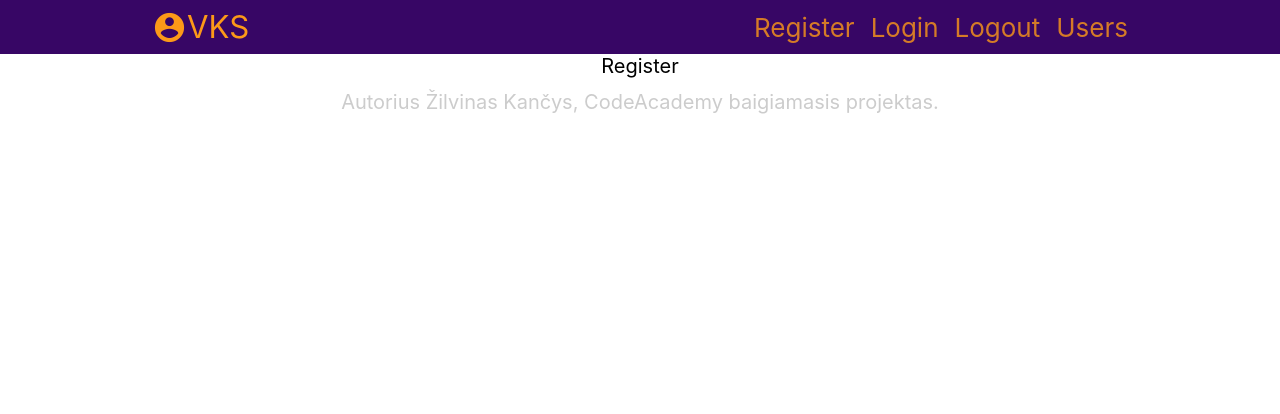
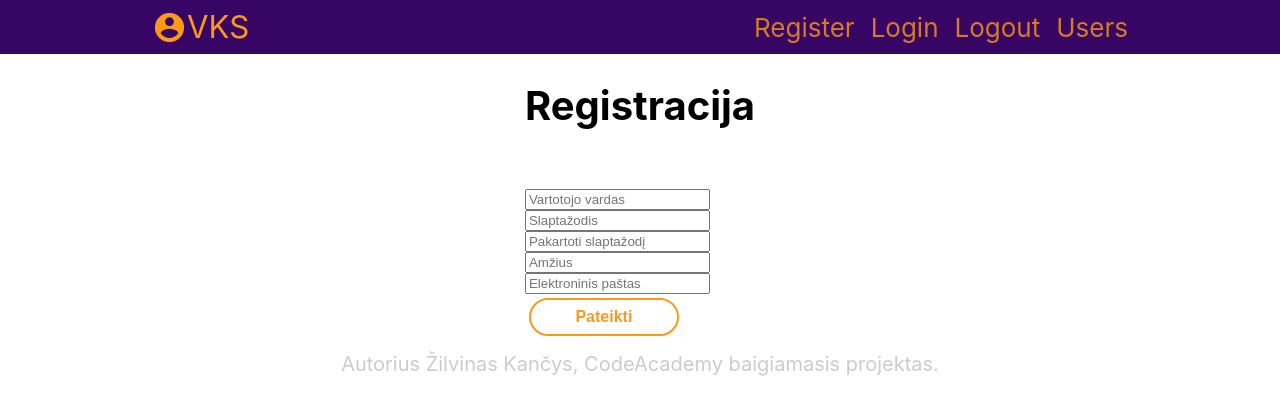
Before and after one commit to 194pp/code-academy_final-asignment, a React (Create React App) app: page /register in a window 1280 px wide. Shown: the top 414 px of the page. Built offline with nearby package versions, Linux system fonts and the light colour scheme; no server answers.

Commit message:
Registration functionality created.

```diff
--- a/src/components/Main/Register/Register.jsx
+++ b/src/components/Main/Register/Register.jsx
@@ -1,9 +1,12 @@
 import classes from './Register.module.css';
+import PageHeading from "../../UI/PageHeading";
+import RegisterForm from "./RegisterForm";
 
 const Register = () => {
   return (
     <div className={classes.Register}>
-      Register
+      <PageHeading>Registracija</PageHeading>
+      <RegisterForm />
     </div>
   )
 }
--- /dev/null
+++ b/src/components/Main/Register/RegisterForm.jsx
@@ -0,0 +1,100 @@
+import classes from './RegisterForm.module.css';
+import {Form, Formik, Field} from "formik";
+import Input from "../../UI/FormItems/Input";
+import Button from "../../UI/Button";
+import {postFetch} from "../../utils/fetch";
+import {useState} from "react";
+import {Link} from "react-router-dom";
+import {registrationSchema} from "./registrationSchema";
+import {serverURL} from "../../utils/configs";
+
+const RegisterForm = () => {
+  const [registerSuccess, setRegisterSuccess] = useState(false);
+  const [registerError, setRegisterError] = useState('');
+
+  return (
+    <div>
+      <div className={classes.RegisterError}>{registerError}</div>
+      {registerSuccess ?
+        <>
+          <div>Sveikiname užsiregistravus!</div>
+          <Link to="/login">
+            <Button name="Prisijungti"/>
+          </Link>
+        </>
+        :
+        <Formik
+          initialValues={{
+            username: '',
+            password: '',
+            repeatPassword: '',
+            age: '',
+            email: '',
+          }}
+          validationSchema={registrationSchema}
+          onSubmit={async (data, {setSubmitting}) => {
+            setSubmitting(true);
+            const dataToSend = {...data};
+            delete dataToSend.repeatPassword;
+
+            await postFetch(serverURL + '/register', dataToSend)
+              .then(data => {
+                if (data.msg === "Account has been created") {
+                  setRegisterError('');
+                  setRegisterSuccess(true);
+                } else {
+                  setRegisterError(data.err);
+                  console.log(data);
+                }
+              });
+            setSubmitting(false);
+          }}>
+          {({
+              isSubmitting,
+              errors
+            }) => (
+            <Form>
+              <Field
+                name="username"
+                placeholder="Vartotojo vardas"
+                error={errors.username}
+                as={Input}
+              />
+              <Field
+                name="password"
+                placeholder="Slaptažodis"
+                type="password"
+                error={errors.password}
+                as={Input}
+              />
+              <Field
+                name="repeatPassword"
+                placeholder="Pakartoti slaptažodį"
+                type="password"
+                error={errors.repeatPassword}
+                as={Input}
+              />
+              <Field
+                name="age"
+                placeholder="Amžius"
+                type="number"
+                error={errors.age}
+                as={Input}
+              />
+              <Field
+                name="email"
+                placeholder="Elektroninis paštas"
+                error={errors.email}
+                as={Input}
+              />
+              <Button name="Pateikti" disabled={isSubmitting || !!Object.keys(errors).length}/>
+            </Form>
+          )}
+        </Formik>
+      }
+
+    </div>
+  )
+};
+
+export default RegisterForm;
--- /dev/null
+++ b/src/components/Main/Register/RegisterForm.module.css
@@ -0,0 +1,4 @@
+.RegisterError {
+  color: red;
+  padding: 16px;
+}
--- /dev/null
+++ b/src/components/Main/Register/registrationSchema.js
@@ -0,0 +1,21 @@
+import * as Yup from "yup";
+
+export const registrationSchema = Yup.object({
+  username: Yup.string()
+    .trim()
+    .min(5, 'Vartotojo vardas turi būti bent 5 simbolių ilgio')
+    .required("Būtinas laukas"),
+  password: Yup.string()
+    .trim()
+    .min(8, 'Slaptažodis turi būti bent 8 simbolių ilgio')
+    .required("Būtinas laukas"),
+  repeatPassword: Yup.string()
+    .trim()
+    .oneOf([Yup.ref('password'), null], 'Slaptažodžiai turi sutapti')
+    .required("Būtinas laukas"),
+  age: Yup.number()
+    .min(12, 'Mažiausias leidžiamas amžius: 12')
+    .max(130, 'Didžiausias leidžiamas amžius: 130')
+    .required("Būtinas laukas"),
+  email: Yup.string().email("Įveskite tinkamą el. paštą").required("Būtinas laukas"),
+});
```
